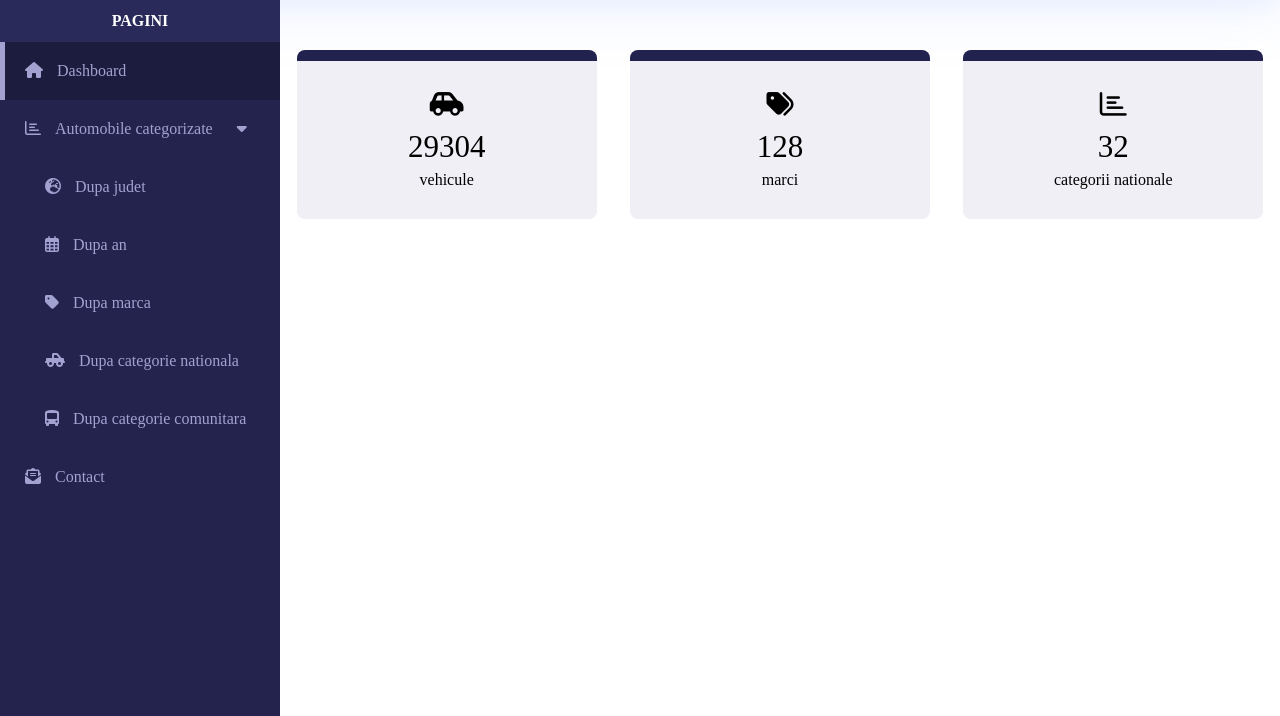
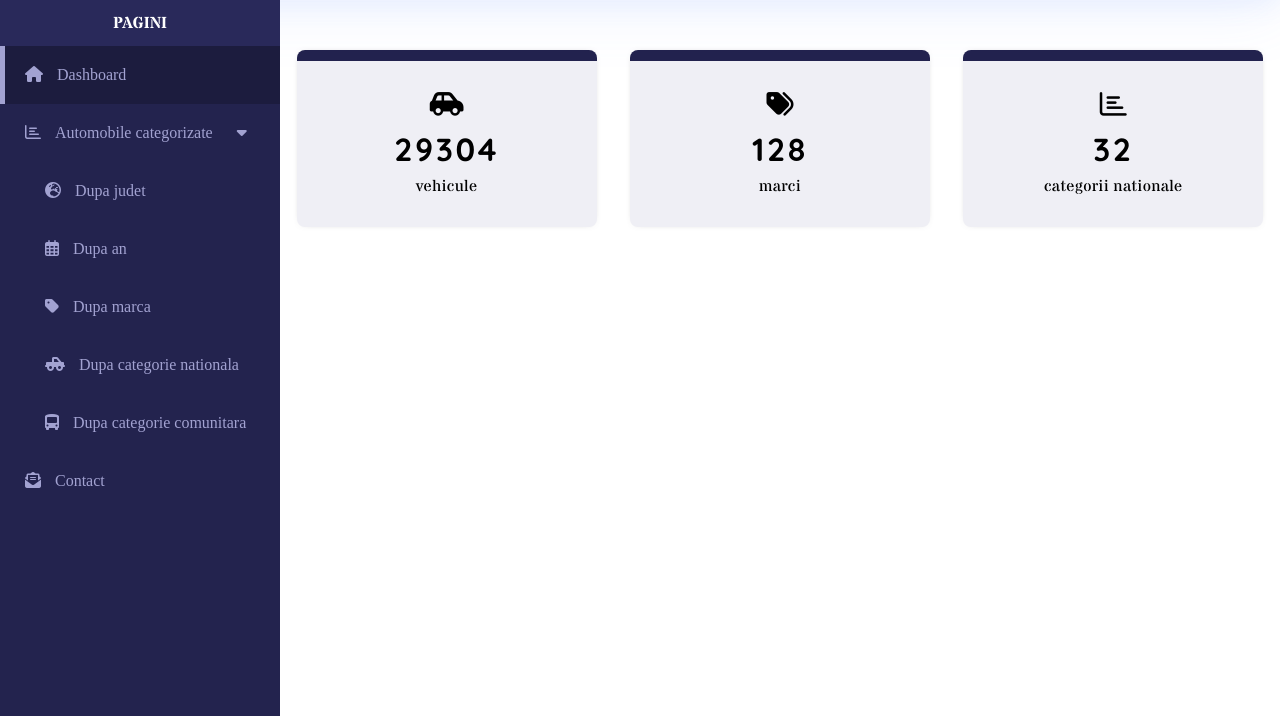
Before and after one commit to monicamacovei/work, a PHP site: page / in a window 1280 px wide. Shown: the part 84-800 px from the top of the page. Run offline with PHP 8.4, Linux system fonts and the light colour scheme; some libraries are stand-ins or nearby versions.

Commit message:
chestii minore de design

```diff
--- a/css/style.css
+++ b/css/style.css
@@ -48,6 +48,7 @@ aside > h2 {
     color: #fff;
     font-size: 16px;
     text-transform: uppercase;
+    font-family: 'Stardos Stencil', cursive;
 }
 nav ul {
     list-style-type: none;
@@ -131,6 +132,7 @@ body {
     padding-top: 30px;
     padding-bottom: 30px;
     border-radius: 8px;
+    box-shadow: 0px 0px 10px -7px rgba(0,0,0,0.75);
 }
 
 .box-wrapper>i {
@@ -139,11 +141,16 @@ body {
 }
 
 .number {
-    font-size: 31px;
+    font-size: 32px;
     margin-top: 5px;
     margin-bottom: 6px;
+    font-family: 'Quicksand', cursive;
+    font-weight: 800;
+    letter-spacing: 0.08em;
 }
 
 .content {
     font-size: 16px;
+    font-family: 'Stardos Stencil', cursive;
+    letter-spacing: 0.02em;
 }
--- a/index.html
+++ b/index.html
@@ -5,6 +5,9 @@
         <meta name="Author" content="Macovei Monica-Ioana">
         <meta name="Author" content="Luca Nicoleta">
         <meta name="Description" content="Instrument Web de vizualizare adecvata si de comparare multi-criteriala a datelor publice privind parcul auto din Romania pe ultimii 5 ani">
+        <link href="https://fonts.googleapis.com/css?family=Stardos+Stencil:400,700&display=swap" rel="stylesheet">
+        <link href="https://fonts.googleapis.com/css?family=Quicksand:400,700&display=swap" rel="stylesheet">
+
         <link rel="stylesheet" type="text/css" href="css/style.css">
 
         <script src="https://kit.fontawesome.com/cc9534741b.js" crossorigin="anonymous"></script>
```
